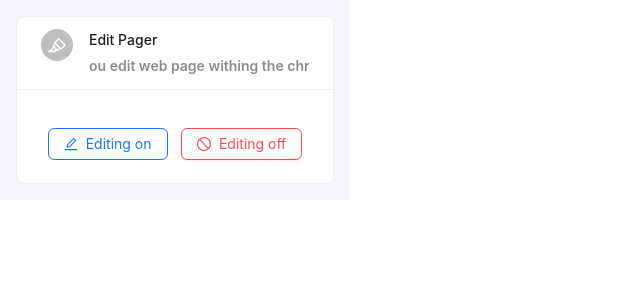
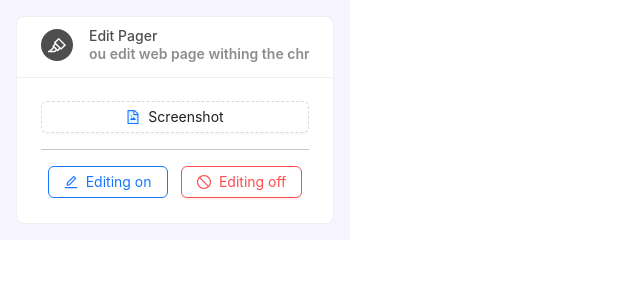
Before and after one commit to Harshil-Kaneria/Chrome-Extenison-Edit-Pager, a React (Create React App) app: page / in a window 1280 px wide. Shown: the top 300 px of the page, without its empty margins (0-640 px from the left). Built offline with nearby package versions, Linux system fonts and the light colour scheme; the HTML template or start-up script is replaced by a standard one.

Commit message:
adding screenshot and design changes

```diff
--- a/src/App.css
+++ b/src/App.css
@@ -3,18 +3,38 @@ body {
     padding: 0;
 }
 
-.main_body{
+.main_body {
     max-width: 350px;
     min-width: 350px;
     width: 350px;
-    min-height: 200px;
-    max-height: 200px;
-    height: 200px;
+    min-height: 240px;
+    max-height: 240px;
+    height: 240px;
 }
 
-.center_button{
+.main_title {
+    color: #4e4e4e;
+}
+
+.center_button {
     display: flex;
     align-items: center;
     justify-content: space-around;
-    margin-top: 15px;
 }
+
+.center_button_download {
+    display: flex;
+    align-items: center;
+    justify-content: space-around;
+}
+
+.center_button_download > button {
+    width: 100%;
+}
+
+.ant-list-item-meta-title {
+    margin: 0px 0 0px 0 !important;
+    color: #4e4e4e !important;
+    font-size: 14px !important;
+    line-height: 1 !important;
+}
--- a/src/App.jsx
+++ b/src/App.jsx
@@ -3,7 +3,7 @@ import "./App.css";
 import "bootstrap/dist/css/bootstrap.min.css";
 import { Card, Button, message, Avatar, List } from "antd";
 import Marquee from 'react-fast-marquee';
-import { StopOutlined, EditOutlined, HighlightOutlined  } from "@ant-design/icons";
+import { StopOutlined, EditTwoTone, HighlightOutlined, FileImageTwoTone  } from "@ant-design/icons";
 
 const App = () => {
 
@@ -17,6 +17,7 @@ const App = () => {
   const [mainLoadings, setMainLoadings] = useState(true);
   const [startEditingLoading, setStartEditingLoading] = useState(false);
   const [endEditingLoading, setEndEditingLoading] = useState(false);
+  const [screenshotLoading, setScreenshotLoading] = useState(false);
   const [messageApi, contextHolder] = message.useMessage();
 
   setTimeout(() => {
@@ -43,6 +44,24 @@ const App = () => {
     });
   };
 
+  const handleScreenshotDownload = () => {
+    setScreenshotLoading(true)
+    chrome.runtime.sendMessage({ action: 'capture' },(response) => {
+      if (response.success) {
+        messageApi.open({
+          type: 'success',
+          content: 'Screenshot captured and saved!',
+        });
+      } else {
+        messageApi.open({
+          type: 'error',
+          content: 'Failed to capture screenshot',
+        });
+      }
+      setScreenshotLoading(false)
+    });
+  }
+
   return (
     <>
       <div className="main_body p-3" style={{ backgroundColor: "#f5f4ff" }}>
@@ -54,11 +73,14 @@ const App = () => {
               renderItem={(item, index) => (
                 <List.Item>
                   <List.Item.Meta
-                    avatar={<Avatar icon={<HighlightOutlined />} />}
+                    avatar={<Avatar
+                      style={{
+                        backgroundColor: '#4e4e4e',
+                      }}
+                      icon={<HighlightOutlined />}
+                    />}
                     title={item.title}
-                    description={<Marquee pauseOnHover gradient={false}>
-                      {item.description}
-                    </Marquee>}
+                    description={<Marquee pauseOnHover gradient={false}>{item.description}</Marquee>}
                   />
                 </List.Item>
               )}
@@ -66,23 +88,31 @@ const App = () => {
           }
           style={{ width: "100%", height: "100%" }}
         >
+          <div className="center_button_download">
+            <Button
+              type="dashed"
+              icon={<FileImageTwoTone />}
+              loading={screenshotLoading}
+              onClick={handleScreenshotDownload}
+            >Screenshot
+            </Button>
+          </div>
+          <hr/>
           <div className="center_button">
             <Button
               ghost
               type="primary"
-              icon={<EditOutlined />}
+              icon={<EditTwoTone />}
               loading={startEditingLoading}
               onClick={handleActivateEditing}
-            >
-              Editing on
+            >Editing on
             </Button>
             <Button
               danger
               icon={<StopOutlined />}
               loading={endEditingLoading}
               onClick={handleDeactivateEditing}
-            >
-              Editing off
+            >Editing off
             </Button>
           </div>
           {contextHolder}
```
Also changed, not shown: background.js (+40 -15 lines), content.js (deleted, +0 -13 lines), manifest.json.
